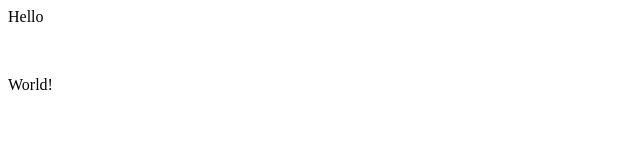
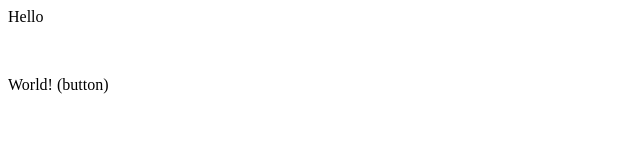
Before and after one commit to Codeflix/localrepo, a plain HTML site: page index.html in a window 1280 px wide. Shown: the full height of the page, 0-640 px from the left. Drawn offline with Linux system fonts and the light colour scheme.

```diff
--- a/index.html
+++ b/index.html
@@ -1,3 +1,3 @@
 <p>Hello</p>
 <br>
-<p>World!</p>
+<p>World! (button)</p>
```
